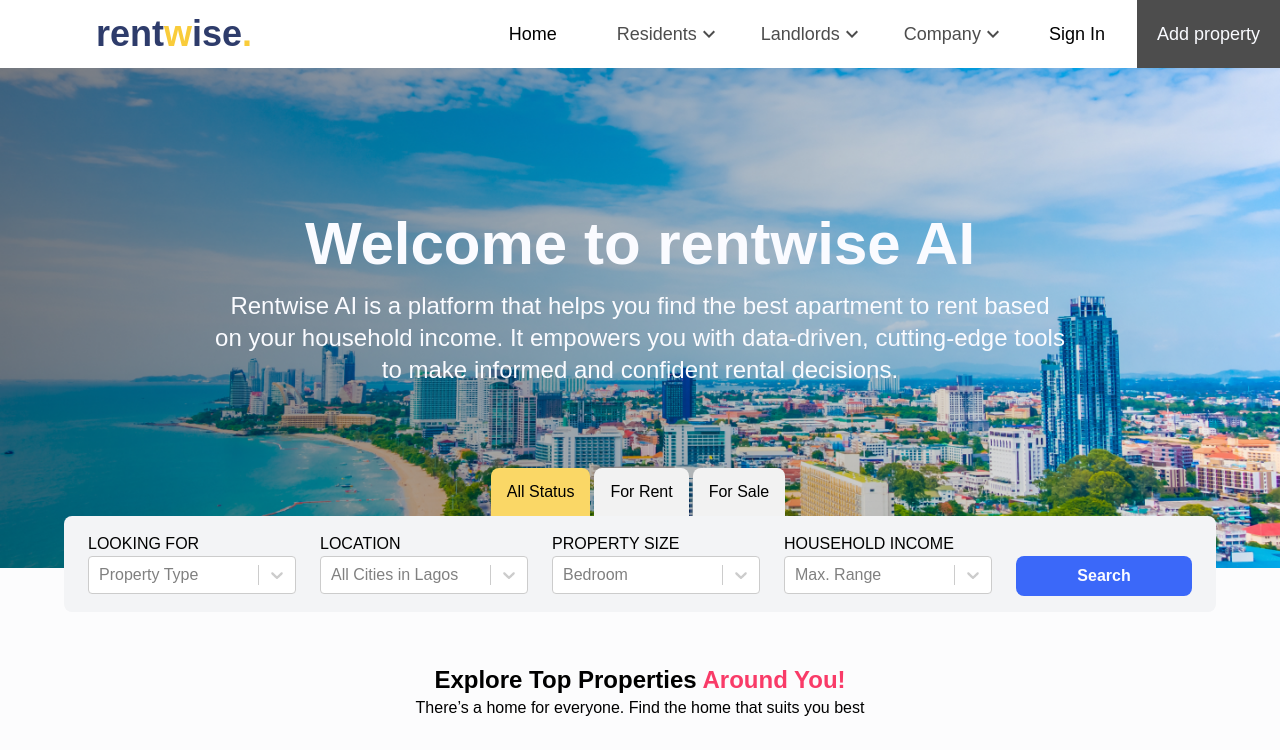
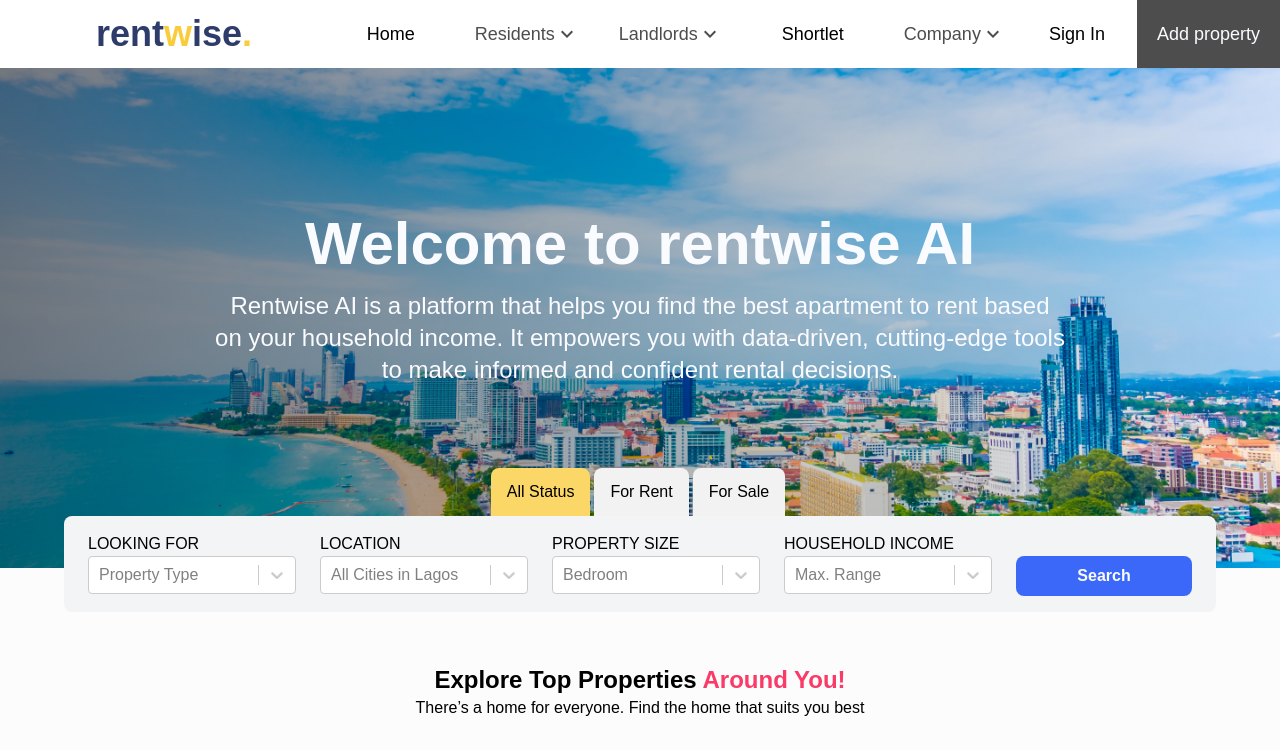
Before and after one commit to Obadea/rentwise, a React (Create React App) app: page / in a window 1280 px wide. Shown: the top 750 px of the page. Built offline with nearby package versions, Linux system fonts and the light colour scheme; a web font is replaced by a local one.

Commit message:
added shortlet to header

```diff
--- a/src/components/Header.jsx
+++ b/src/components/Header.jsx
@@ -33,7 +33,7 @@ const Header = ({ className }) => {
                 "Quick services",
                 "Rent affordability calculator",
                 "RentSaver account",
-                "Short let",
+                "Shortlet",
                 "WiseReport",
                 "Compare apartment",
               ])
@@ -44,6 +44,10 @@ const Header = ({ className }) => {
             name="Landlords"
             dropdown={(options = ["Rental Management", "Quick Services"])}
           />
+
+          <a href="#q" className="py-2 px-8 text-lg hover:text-customyellow">
+            Shortlet
+          </a>
 
           <DropdownMenu
             name="Company"
```
